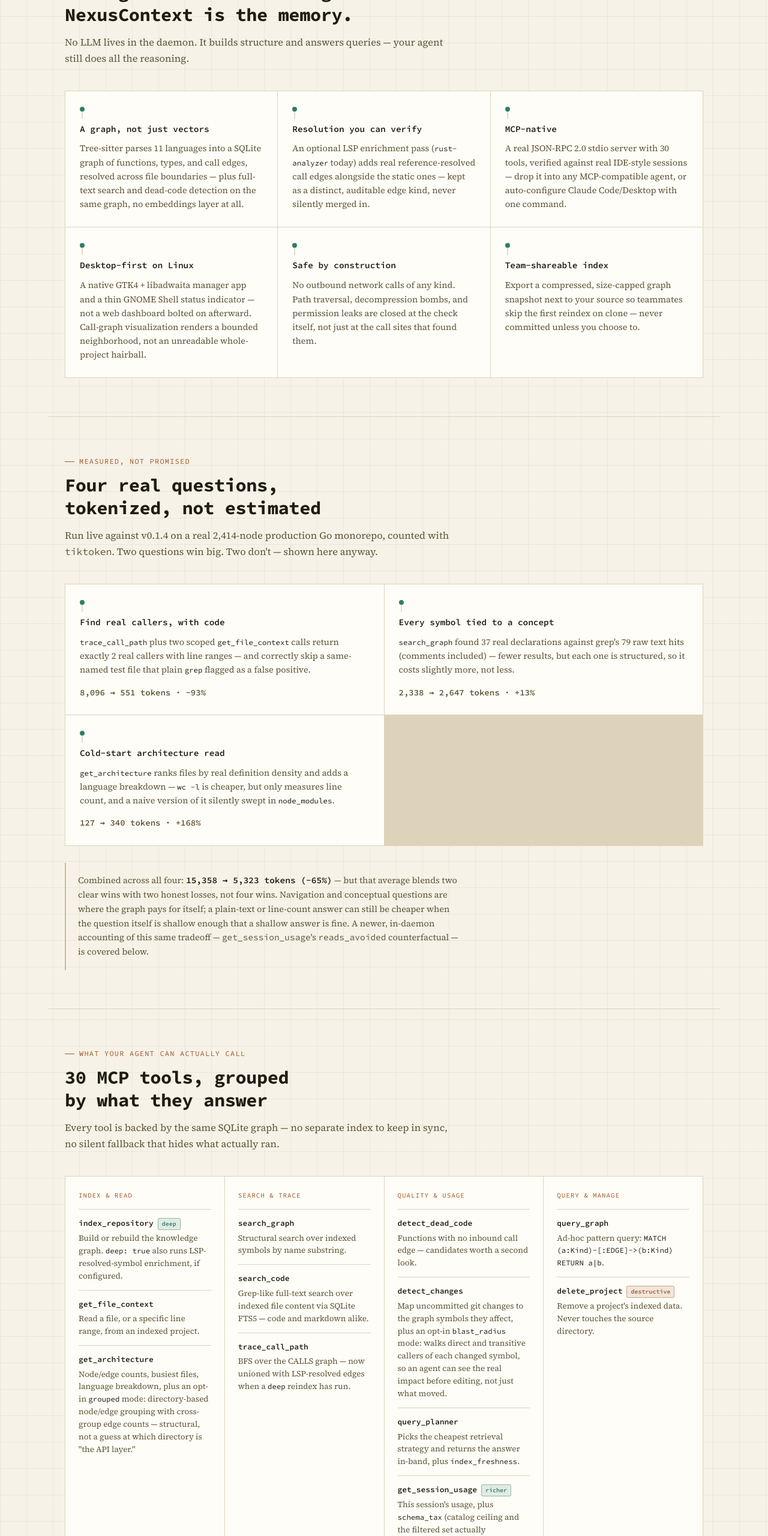
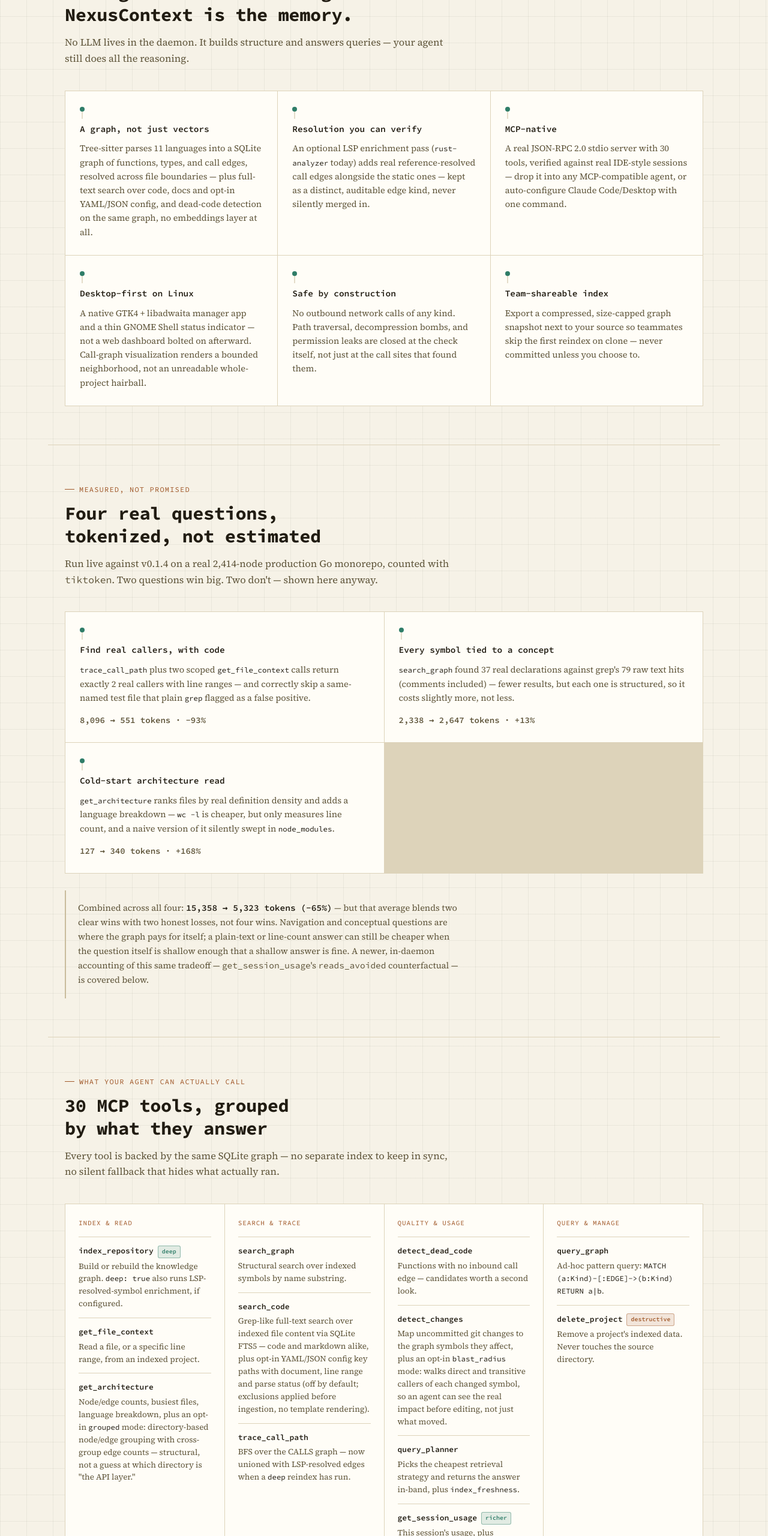
Before and after one commit to devNalyx/NexusContext, a plain HTML site: page docs/index.html in a window 1280 px wide. Shown: the part 985-3545 px from the top of the page at 60% size. Drawn offline with Linux system fonts and the light colour scheme.

Commit message:
docs(site): surface opt-in config search on the landing page (#115)

```diff
--- a/docs/index.html
+++ b/docs/index.html
@@ -690,7 +690,7 @@
       <div class="card">
         <div class="node-mark"></div>
         <h3>A graph, not just vectors</h3>
-        <p>Tree-sitter parses 11 languages into a SQLite graph of functions, types, and call edges, resolved across file boundaries — plus full-text search and dead-code detection on the same graph, no embeddings layer at all.</p>
+        <p>Tree-sitter parses 11 languages into a SQLite graph of functions, types, and call edges, resolved across file boundaries — plus full-text search over code, docs and opt-in YAML/JSON config, and dead-code detection on the same graph, no embeddings layer at all.</p>
       </div>
       <div class="card">
         <div class="node-mark"></div>
@@ -790,7 +790,7 @@
         </div>
         <div class="tool-row">
           <div class="name">search_code</div>
-          <div class="desc">Grep-like full-text search over indexed file content via SQLite FTS5 — code and markdown alike.</div>
+          <div class="desc">Grep-like full-text search over indexed file content via SQLite FTS5 — code and markdown alike, plus opt-in YAML/JSON config key paths with document, line range and parse status (off by default; exclusions applied before ingestion, no template rendering).</div>
         </div>
         <div class="tool-row">
           <div class="name">trace_call_path</div>
```
